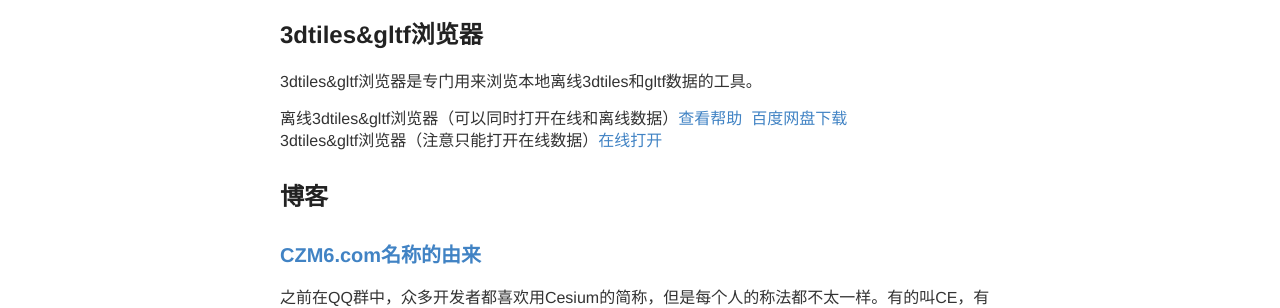
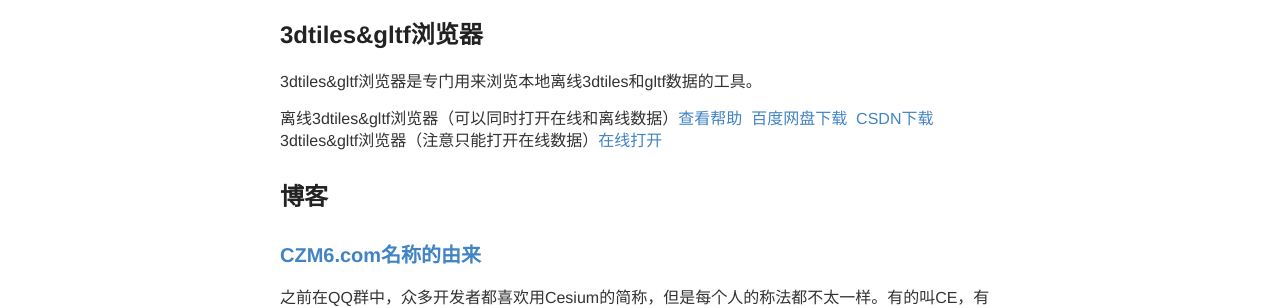
Before and after one commit to vtxf/czm6, a Jekyll site: the page built from index.html, in a window 1280 px wide. Shown: the part 388-696 px from the top of the page. Built offline with Jekyll 4.4.1, drawn with Linux system fonts in a browser that asks for light colours; comment, search, counter and statistics services are not loaded.

Commit message:
添加新的下载方式

```diff
--- a/index.html
+++ b/index.html
@@ -52,7 +52,8 @@
     <h1>3dtiles&gltf浏览器</h1>
     <p>3dtiles&gltf浏览器是专门用来浏览本地离线3dtiles和gltf数据的工具。</p>
     离线3dtiles&gltf浏览器（可以同时打开在线和离线数据）<a href="./t/18/3dtiles-explorer-help/index.html">查看帮助</a>&nbsp;
-    <a target="blank" href="https://pan.baidu.com/s/1Uat3DtH9cf79K4bLZGiZAA">百度网盘下载</a>
+    <a target="blank" href="https://pan.baidu.com/s/1Uat3DtH9cf79K4bLZGiZAA">百度网盘下载</a>&nbsp;
+    <a target="blank" href="https://download.csdn.net/download/xiaofeii/10585026">CSDN下载</a>
     <br>
     3dtiles&gltf浏览器（注意只能打开在线数据）<a href="./t/18/3dtiles-explorer/index.html" target="blank">在线打开</a>
 </article>
```
